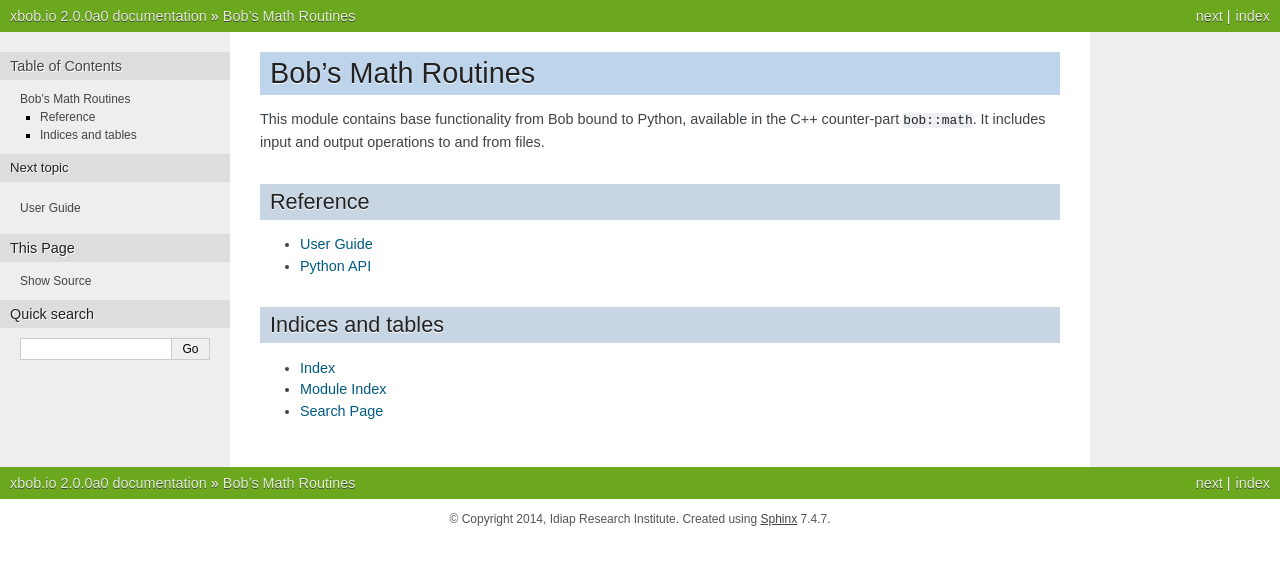
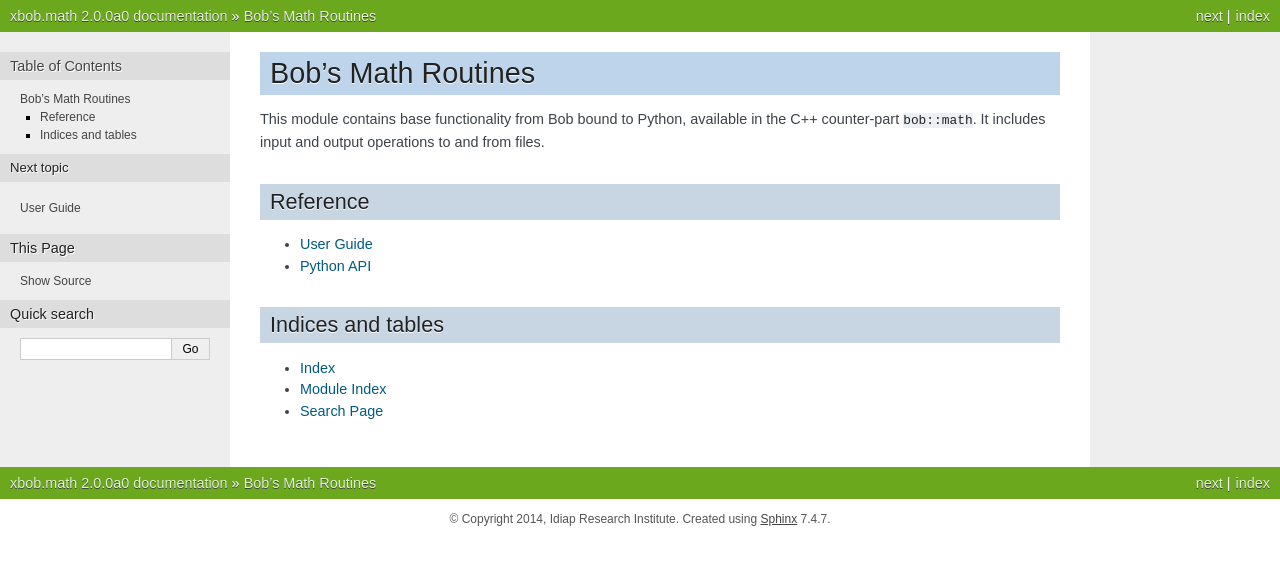
Before and after one commit to bioidiap/bob.math, a Sphinx documentation site: the page built from doc/index.rst, in a window 1280 px wide. Shown: the top 565 px of the page. Built offline with Sphinx 7.4.7, drawn with Linux system fonts in a browser that asks for light colours; formulas are drawn with MathJax 3.

Commit message:
Fix documentation generation

```diff
--- a/doc/conf.py
+++ b/doc/conf.py
@@ -59,12 +59,12 @@ source_suffix = '.rst'
 master_doc = 'index'
 
 # General information about the project.
-project = u'xbob.io'
+project = u'xbob.math'
 import time
 copyright = u'%s, Idiap Research Institute' % time.strftime('%Y')
 
 # Grab the setup entry
-distribution = pkg_resources.require('xbob.io')[0]
+distribution = pkg_resources.require('xbob.math')[0]
 
 # The version info for the project you're documenting, acts as replacement for
 # |version| and |release|, also used in various other places throughout the
@@ -130,7 +130,7 @@ if sphinx.__version__ >= "1.0":
 #html_title = None
 
 # A shorter title for the navigation bar.  Default is the same as html_title.
-#html_short_title = 'xbob_io'
+#html_short_title = 'xbob_math'
 
 # The name of an image file (relative to this directory) to place at the top
 # of the sidebar.
@@ -188,7 +188,7 @@ html_static_path = ['_static']
 #html_file_suffix = None
 
 # Output file base name for HTML help builder.
-htmlhelp_basename = 'xbob_io_doc'
+htmlhelp_basename = 'xbob_math_doc'
 
 
 # -- Options for LaTeX output --------------------------------------------------
@@ -202,7 +202,7 @@ latex_font_size = '10pt'
 # Grouping the document tree into LaTeX files. List of tuples
 # (source start file, target name, title, author, documentclass [howto/manual]).
 latex_documents = [
-  ('index', 'xbob_io.tex', u'Bob I/O Routines',
+  ('index', 'xbob_math.tex', u'Bob Mathematical Routines',
    u'Biometrics Group, Idiap Research Institute', 'manual'),
 ]
 
@@ -242,13 +242,18 @@ rst_epilog = """
 # One entry per manual page. List of tuples
 # (source start file, name, description, authors, manual section).
 man_pages = [
-    ('index', 'xbob_io', u'Bob I/O Routines Documentation', [u'Idiap Research Institute'], 1)
+    ('index', 'xbob_math', u'Bob Mathematical Routines Documentation', [u'Idiap Research Institute'], 1)
 ]
 
 # Default processing flags for sphinx
 autoclass_content = 'both'
 autodoc_member_order = 'bysource'
-autodoc_default_flags = ['members', 'undoc-members', 'inherited-members', 'show-inheritance']
+autodoc_default_flags = [
+  'members',
+  'undoc-members',
+  'inherited-members',
+  'show-inheritance',
+  ]
 
 def smaller_than(v1, v2):
   """Compares scipy/numpy version numbers"""
--- a/doc/py_api.rst
+++ b/doc/py_api.rst
@@ -9,3 +9,4 @@
 This section includes information for using the pure Python API of ``xbob.math``.
 
 .. automodule:: xbob.math
+   :members:
```
Also changed, not shown: 2 other files.
